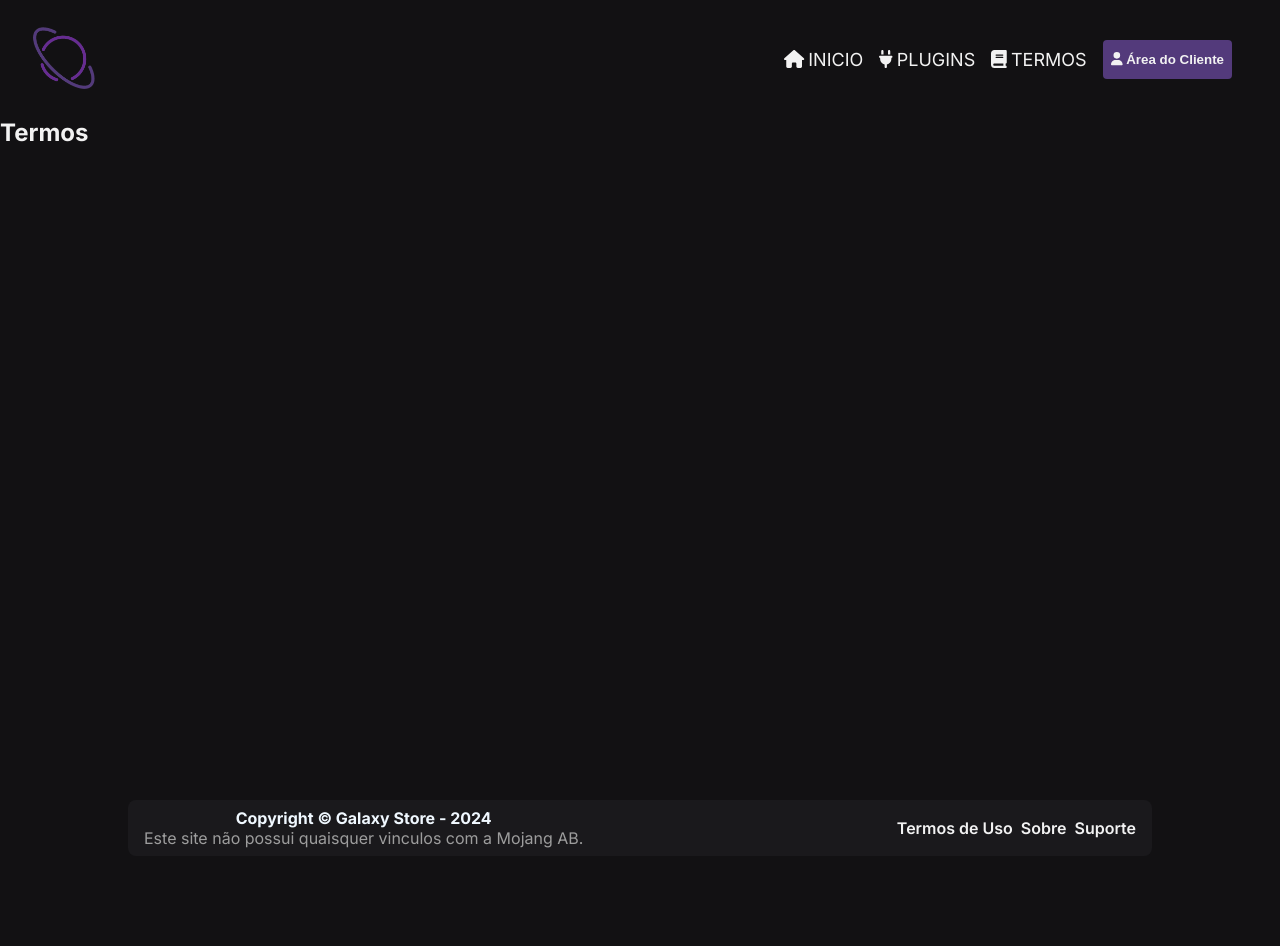
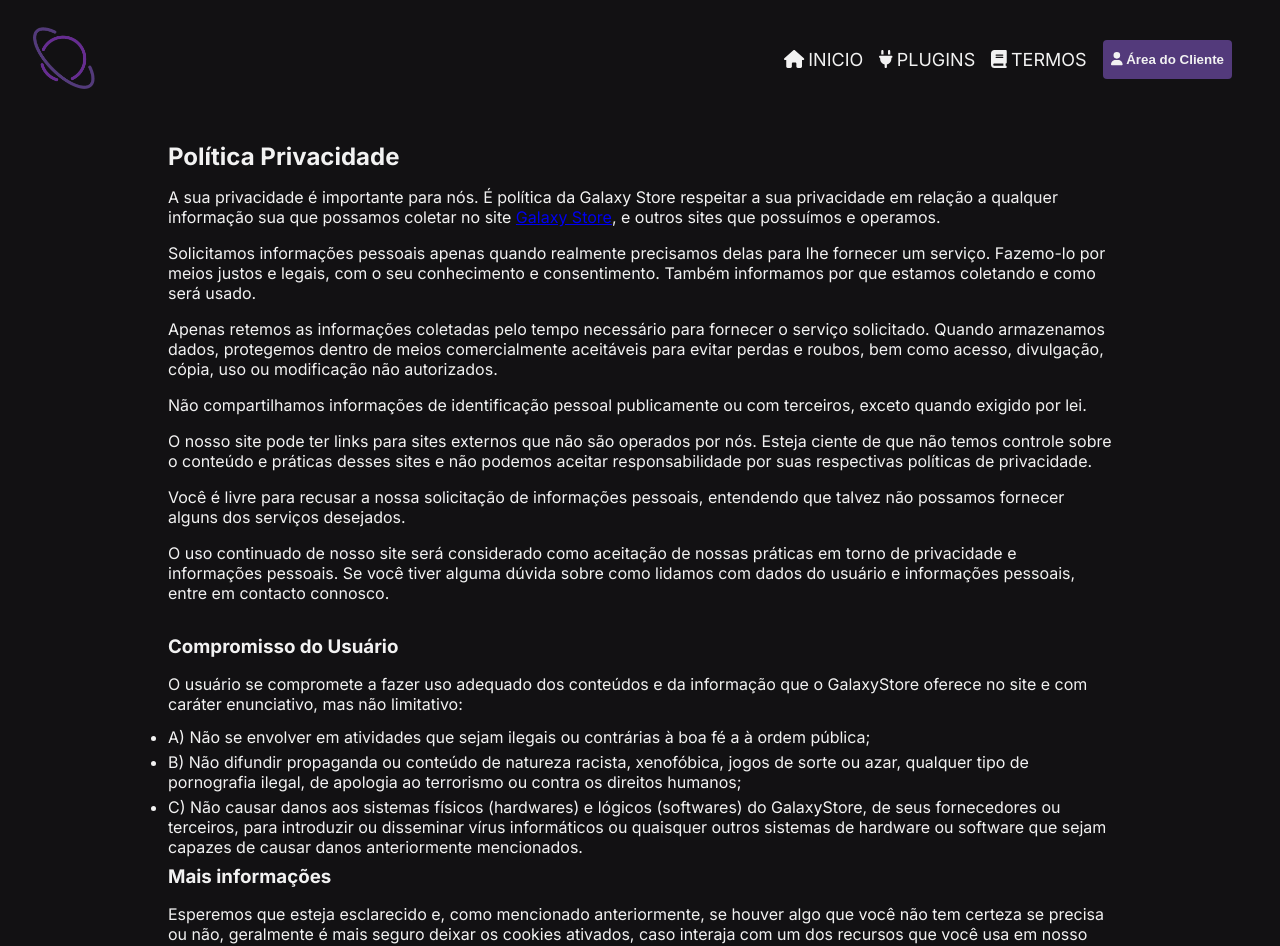
Before and after one commit to pscamposs/galaxystore-nextjs, a Next.js app: page /termos in a window 1280 px wide. Shown: the top 946 px of the page. Before the commit the page ends 856 px from the top, so only its background shows below. Built offline with nearby package versions, Linux system fonts and the light colour scheme.

Commit message:
feat: Updated Terms

```diff
--- a/src/app/termos/page.tsx
+++ b/src/app/termos/page.tsx
@@ -1,9 +1,143 @@
+"use client";
+import styled from "styled-components";
 import { ContentContainer } from "../components/ContentContainer";
+import Link from "next/link";
+
+const TermsContainer = styled.div`
+  padding: 16px 168px;
+  h2,
+  h3 {
+    margin: 8px 0;
+  }
+  p {
+    padding: 8px 0;
+  }
+
+  li {
+    margin: 5px 0;
+  }
+
+  @media (max-width: 768px) {
+    padding: 16px;
+  }
+`;
 
 export default function TermsHome() {
   return (
     <ContentContainer>
-      <h2>Termos</h2>
+      <TermsContainer>
+        <h2>
+          <span>Política Privacidade</span>
+        </h2>
+        <p>
+          <span>
+            A sua privacidade é importante para nós. É política da Galaxy Store
+            respeitar a sua privacidade em relação a qualquer informação sua que
+            possamos coletar no site {""}
+            <Link href="/">Galaxy Store</Link>, e outros sites que possuímos e
+            operamos.
+          </span>
+        </p>
+        <p>
+          <span>
+            Solicitamos informações pessoais apenas quando realmente precisamos
+            delas para lhe fornecer um serviço. Fazemo-lo por meios justos e
+            legais, com o seu conhecimento e consentimento. Também informamos
+            por que estamos coletando e como será usado.
+          </span>
+        </p>
+        <p>
+          <span>
+            Apenas retemos as informações coletadas pelo tempo necessário para
+            fornecer o serviço solicitado. Quando armazenamos dados, protegemos
+            dentro de meios comercialmente aceitáveis ​​para evitar perdas e
+            roubos, bem como acesso, divulgação, cópia, uso ou modificação não
+            autorizados.
+          </span>
+        </p>
+        <p>
+          <span>
+            Não compartilhamos informações de identificação pessoal publicamente
+            ou com terceiros, exceto quando exigido por lei.
+          </span>
+        </p>
+        <p>
+          <span>
+            O nosso site pode ter links para sites externos que não são operados
+            por nós. Esteja ciente de que não temos controle sobre o conteúdo e
+            práticas desses sites e não podemos aceitar responsabilidade por
+            suas respectivas políticas de privacidade.
+          </span>
+        </p>
+        <p>
+          <span>
+            Você é livre para recusar a nossa solicitação de informações
+            pessoais, entendendo que talvez não possamos fornecer alguns dos
+            serviços desejados.
+          </span>
+        </p>
+        <p>
+          <span>
+            O uso continuado de nosso site será considerado como aceitação de
+            nossas práticas em torno de privacidade e informações pessoais. Se
+            você tiver alguma dúvida sobre como lidamos com dados do usuário e
+            informações pessoais, entre em contacto connosco.
+          </span>
+        </p>
+        <p>
+          <span></span>
+        </p>
+        <h3>
+          <span>Compromisso do Usuário</span>
+        </h3>
+        <p>
+          <span>
+            O usuário se compromete a fazer uso adequado dos conteúdos e da
+            informação que o GalaxyStore oferece no site e com caráter
+            enunciativo, mas não limitativo:
+          </span>
+        </p>
+        <ul>
+          <li>
+            <span>
+              A) Não se envolver em atividades que sejam ilegais ou contrárias à
+              boa fé a à ordem pública;
+            </span>
+          </li>
+          <li>
+            <span>
+              B) Não difundir propaganda ou conteúdo de natureza racista,
+              xenofóbica, jogos de sorte ou azar, qualquer tipo de pornografia
+              ilegal, de apologia ao terrorismo ou contra os direitos humanos;
+            </span>
+          </li>
+          <li>
+            <span>
+              C) Não causar danos aos sistemas físicos (hardwares) e lógicos
+              (softwares) do GalaxyStore, de seus fornecedores ou terceiros,
+              para introduzir ou disseminar vírus informáticos ou quaisquer
+              outros sistemas de hardware ou software que sejam capazes de
+              causar danos anteriormente mencionados.
+            </span>
+          </li>
+        </ul>
+        <h3>
+          <span>Mais informações</span>
+        </h3>
+        <p>
+          <span>
+            Esperemos que esteja esclarecido e, como mencionado anteriormente,
+            se houver algo que você não tem certeza se precisa ou não,
+            geralmente é mais seguro deixar os cookies ativados, caso interaja
+            com um dos recursos que você usa em nosso site.
+          </span>
+        </p>
+        <p>
+          <span>
+            Esta política é efetiva a partir de&nbsp;29 August 2023 18:34
+          </span>
+        </p>
+      </TermsContainer>
     </ContentContainer>
   );
 }
```
